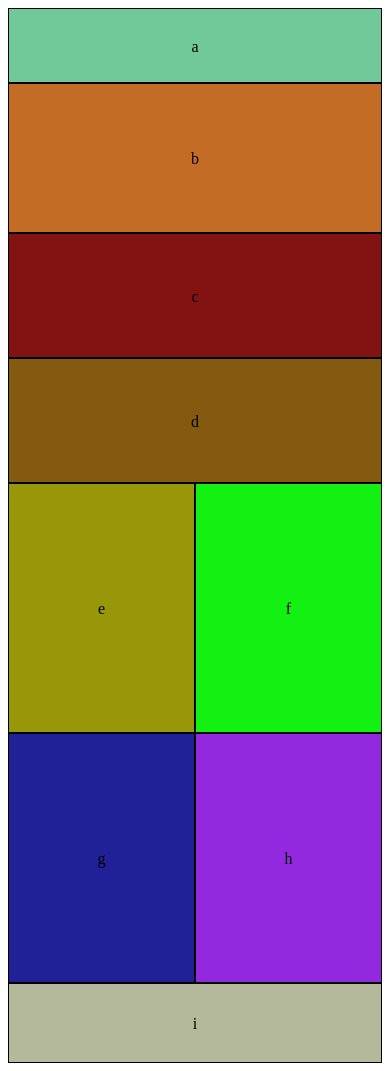
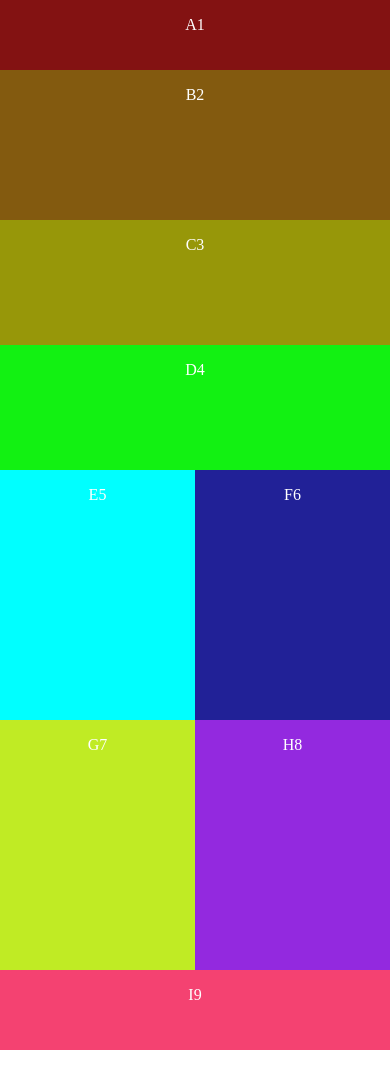
Before and after one commit to MicheleSaba/color-grid, a plain HTML site: page index.html in a window 390 px wide. Drawn offline with Linux system fonts and the light colour scheme.

Commit message:
changed layout to use grid

```diff
--- a/base.css
+++ b/base.css
@@ -1,17 +1,7 @@
 * {
     box-sizing: border-box;
-    color: black;
 }
 
 body {
-    background-color: white;
     text-align: center;
 }
-
-.border-right {
-    border-right: 1px solid black;
-}
-
-nav, header, aside, .content, .box, footer {
-    border: .5px solid black;
-}
--- a/index.html
+++ b/index.html
@@ -11,33 +11,35 @@
 </head>
 <body>
     <main>
-        <nav class="fullwidth">
-            a
-        </nav>
-        <aside class="fullwidth">
-            b
-        </aside>
-        <header class="fullwidth content red">
-            c
-        </header>
-        <section class="fullwidth content orange">
-            d
-        </section>
-            <section class="halfwidth box border-right yellow">
-                e
-            </section>
-            <section class="halfwidth box green">
-                f
-            </section>
-            <section class="halfwidth box border-right blue">
-                g
-            </section>
-            <section class="halfwidth box indigo">
-                h
-            </section>
-        <footer class="fullwidth">
-            i
-        </footer>
+        <div class ="grid">
+            <div class="red full">
+                 <p> a1 </p>
+             </div>
+            <div class="orange">
+                <p>b2</p>
+            </div>
+            <div class="yellow">
+                <p>c3</p>
+            </div>
+            <div class= "green">
+                <p>d4</p>
+            </div>
+            <div class="bluegreen">
+                <p>e5</p>
+            </div>
+            <div class="blue">
+                 <p>f6</p>
+            </div>
+            <div class="bluepurple">
+                <p>g7</p>
+            </div>
+            <div class="indigo">
+                <p>h8</p>
+            </div>
+            <div class="pink">
+                <p>i9</p>
+            </div>
+    </div>
     </main>
 </body>
 </html>
--- a/layout.css
+++ b/layout.css
@@ -1,92 +1,85 @@
 body {
     border: none;
+    width: 960px;
+    margin: auto;
+    color: #fff;
+    text-transform: uppercase;
+}
+.grid {
+    display: grid;
+    grid-template-columns: repeat(10, 1fr);
+    /* grid-template-rows: repeat(4); */
+    }
+    div :nth-child(1) {
+    grid-column-start: 1;
+    grid-column: span 10;
+    grid-row-start: 1;
+    grid-row: span 1;
+    height: 70px;
+    }
+    div :nth-child(2) {
+    grid-column-start: 1;
+    grid-column: span 2;
+    grid-row-start: 2;
+    grid-row: span 3;
     }
 
-main {
-    max-width: 960px;
-    margin: auto;
-    overflow: hidden;
-    border: none;
+  div :nth-child(3),
+  div :nth-child(4) {
+    grid-column: span 4;
+    grid-row: span 1;
+    height: 200px;
     }
-
-nav {
-    height: 100px;
-    background-color: rgb(200, 255, 0);
-    line-height: 100px;
+  div:nth-child(5),
+  div:nth-child(6),
+  div:nth-child(7),
+  div:nth-child(8) {
+    grid-column: span 2;
+    height: 250px;
     }
-aside {
-    width: 20%;
-    height: 600px;
-    float: left;
-    background-color: rgb(160, 149, 149);
-    line-height: 600px;
-}
-
-.content {
-    width: 40%;
-    float: left;
-    height: 200px;
-    line-height: 200px;
-}
-
-.box {
-    height: 250px;
-    width: 20%;
-    float: left;
-    line-height: 250px;
-}
-
-footer {
-    height: 150px;
-    width: 80%;
-    float: left;
-    background-color: rgb(39, 100, 42);
-    line-height: 150px;
+  div:nth-child(9) {
+    grid-column: span 8;
     }
 
     @media only screen and (max-width: 767px) {
-    nav {
-        height: 75px;
-        background-color: rgba(60, 179, 113, 0.726);
-        line-height: 75px;
+        body {
+            width: 100%;
+        }
+        .grid {
+            display: grid;
+            grid-template-columns: repeat(2, 1fr);
+            grid-template-rows: repeat(7);
+            }
+            div :nth-child(1) {
+            grid-column-start: 1;
+            grid-column: span 2;
+            grid-row: span 1;
+            height: 70px;
+            }
+            div :nth-child(2) {
+            grid-column: span 2;
+            grid-row: span 1;
+            height: 150px
             }
 
-    header {
+          div :nth-child(3),
+          div :nth-child(4) {
+            grid-column: span 2;
+            grid-row: span 1;
             height: 125px;
-        background-color: rgba(123, 210, 231, 0.781);
-        line-height: 125px;
             }
 
-    aside {
-        height: 150px;
-        background-color: rgb(194, 108, 38);
-        line-height: 150px;
+          div:nth-child(5),
+          div:nth-child(6),
+          div:nth-child(7),
+          div:nth-child(8) {
+            grid-column: span 1;
+            grid-row: span 1;
+            height: 250px;
+            }
+          div:nth-child(9) {
+            grid-column: span 2;
+            height: 80px;
             }
 
-    .content {
-        height: 125px;
-        background-color: rgb(77, 67, 114);
-        line-height: 125px;
       }
-
-    .box {
-        height: 250px;
-        background-color: rgb(126, 148, 47);
-        line-height: 250px;
-    }
-
-    footer {
-        height: 80px;
-        background-color: rgb(179, 185, 154);
-        line-height: 80px;
-    }
-    .fullwidth {
-        width: 100%;
-    }
-
-    .halfwidth {
-        width: 50%;
-        height: 250px;
-        float: left;
-    }
-  }
--- a/state.css
+++ b/state.css
@@ -11,11 +11,20 @@
     .green {
         background-color: green;
     }
+    .bluegreen {
+        background-color: rgb(19, 158, 123);
+    }
     .blue {
         background-color: blue;
     }
+    .bluepurple {
+        background-color: rgb(98, 98, 226);
+    }
     .indigo {
         background-color: indigo;
+    }
+    .pink {
+        background-color: #f44271;
     }
 }
 
@@ -38,7 +47,15 @@
     .indigo {
         background-color: rgb(147, 41, 223);
     }
-
+    .bluepurple {
+        background-color: #c0eb24;
+    }
+    .pink {
+        background-color: #f44271;
+    }
+    .bluegreen {
+        background-color: aqua;
+    }
 }
 
 @media only screen and (min-width: 768px) and (max-width: 1023px) {
@@ -60,16 +77,8 @@
     .indigo {
         background-color: rgb(142, 101, 172);
     }
-    nav {
-        background-color: rgb(186, 179, 190);
+    .bluepurple {
+        background-color: black;
     }
-    header {
-        background-color: rgb(92, 90, 94);
-    }
-    aside {
-        background-color: rgb(252, 251, 253);
-    }
-    footer {
-        background-color: rgb(47, 34, 56);
-    }
+
 }
```
Lines whose indentation alone changed are shown as unchanged.
